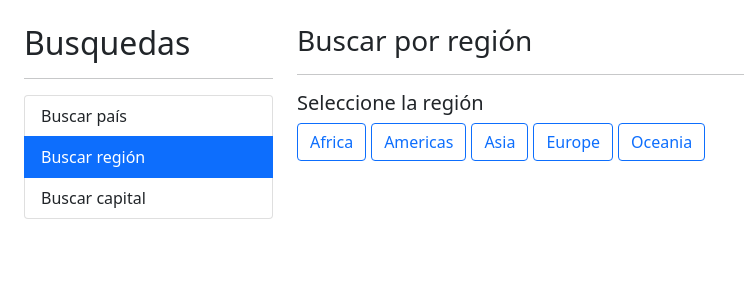
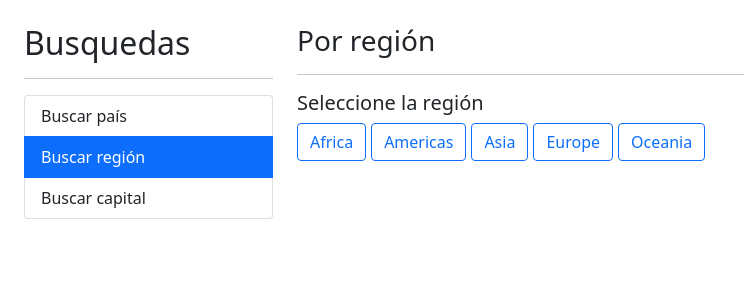
Before and after one commit to maxi2049/curso-angular, an Angular app in the folder 03-paisesApp/: page /region in a window 1280 px wide. Shown: the top 300 px of the page, without its empty margins (0-744 px from the left). Built offline with nearby package versions, Linux system fonts and the light colour scheme.

Commit message:
Estilos a los componentes.html

```diff
--- a/03-paisesApp/src/app/pais/components/pais-tabla/pais-tabla.component.html
+++ b/03-paisesApp/src/app/pais/components/pais-tabla/pais-tabla.component.html
@@ -11,7 +11,8 @@
 
     <tbody>
 
-        <tr *ngFor="let pais of paises; let i = index">
+        <tr *ngFor="let pais of paises; let i = index"
+            class="animate__animated animate__fadeIn animate__faster">
             <td>{{ i + 1 }}</td>
             <td>
                 <img [src]="pais.flag" [alt]="pais.name" class="small-flag">
--- a/03-paisesApp/src/app/pais/pages/por-capital/por-capital.component.html
+++ b/03-paisesApp/src/app/pais/pages/por-capital/por-capital.component.html
@@ -1,4 +1,5 @@
-<h2>Por Capital</h2>
+<div class="animate__animated animate__fadeIn animate__faster">
+    <h2>Por Capital</h2>
 <hr>
 
 <div class="row">
@@ -15,6 +16,8 @@
 
 <hr>
 
+</div>
+
 <div *ngIf="hayError"
      class="alert alert-danger">
             No se encontró el término de busqueda...
--- a/03-paisesApp/src/app/pais/pages/por-pais/por-pais.component.html
+++ b/03-paisesApp/src/app/pais/pages/por-pais/por-pais.component.html
@@ -1,4 +1,5 @@
-<h2>Por País</h2>
+<div class="animate__animated animate__fadeIn animate__faster">
+    <h2>Por País</h2>
 <hr>
 
 <div class="row">
@@ -16,6 +17,9 @@
 
 <hr>
 
+</div>
+
+
 <div *ngIf="hayError"
      class="alert alert-danger">
             No se encontró el término de busqueda...
--- a/03-paisesApp/src/app/pais/pages/por-region/por-region.component.html
+++ b/03-paisesApp/src/app/pais/pages/por-region/por-region.component.html
@@ -1,4 +1,5 @@
-<h3>Buscar por región <small>{{ regionActiva | titlecase}} </small></h3>
+<div class="animate__animated animate__fadeIn animate__faster">
+    <h3>Por región <small>{{ regionActiva | titlecase}} </small></h3>
 <hr>
 
 <h5>Seleccione la región </h5>
@@ -20,6 +21,9 @@
 </div>
 
 
+</div>
+
+
 <div *ngIf="paises.length > 0" class="row">
     <div class="col">
             <app-pais-tabla [paises]="paises"></app-pais-tabla>
--- a/03-paisesApp/src/index.html
+++ b/03-paisesApp/src/index.html
@@ -7,6 +7,10 @@
   <meta name="viewport" content="width=device-width, initial-scale=1">
   <link rel="icon" type="image/x-icon" href="favicon.ico">
   <link href="https://cdn.jsdelivr.net/npm/bootstrap@5.0.0-beta2/dist/css/bootstrap.min.css" rel="stylesheet" integrity="sha384-BmbxuPwQa2lc/FVzBcNJ7UAyJxM6wuqIj61tLrc4wSX0szH/Ev+nYRRuWlolflfl" crossorigin="anonymous">
+  <link
+    rel="stylesheet"
+    href="https://cdnjs.cloudflare.com/ajax/libs/animate.css/4.1.1/animate.min.css"
+  />
 </head>
 <body>
   <app-root></app-root>
```
